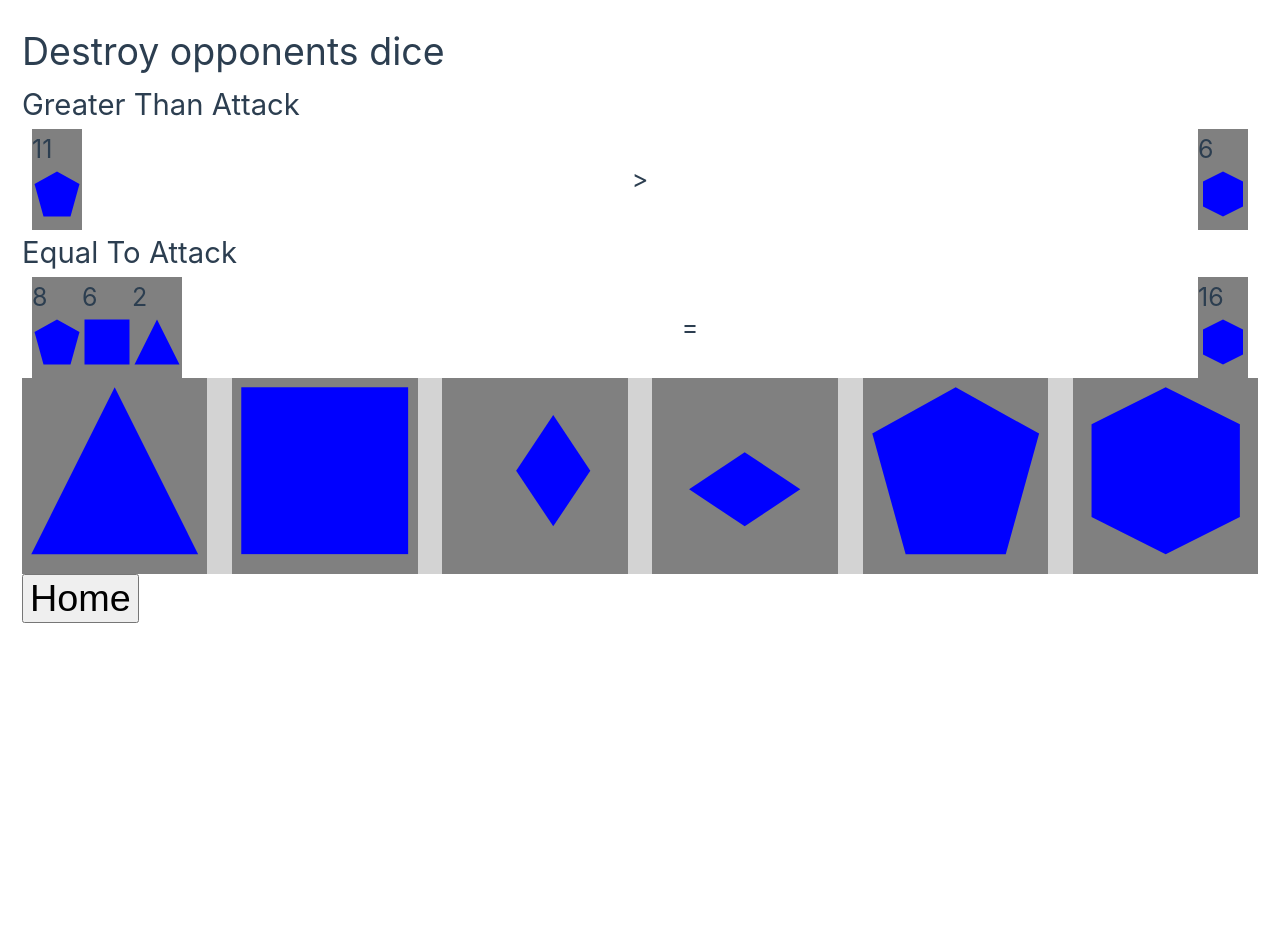
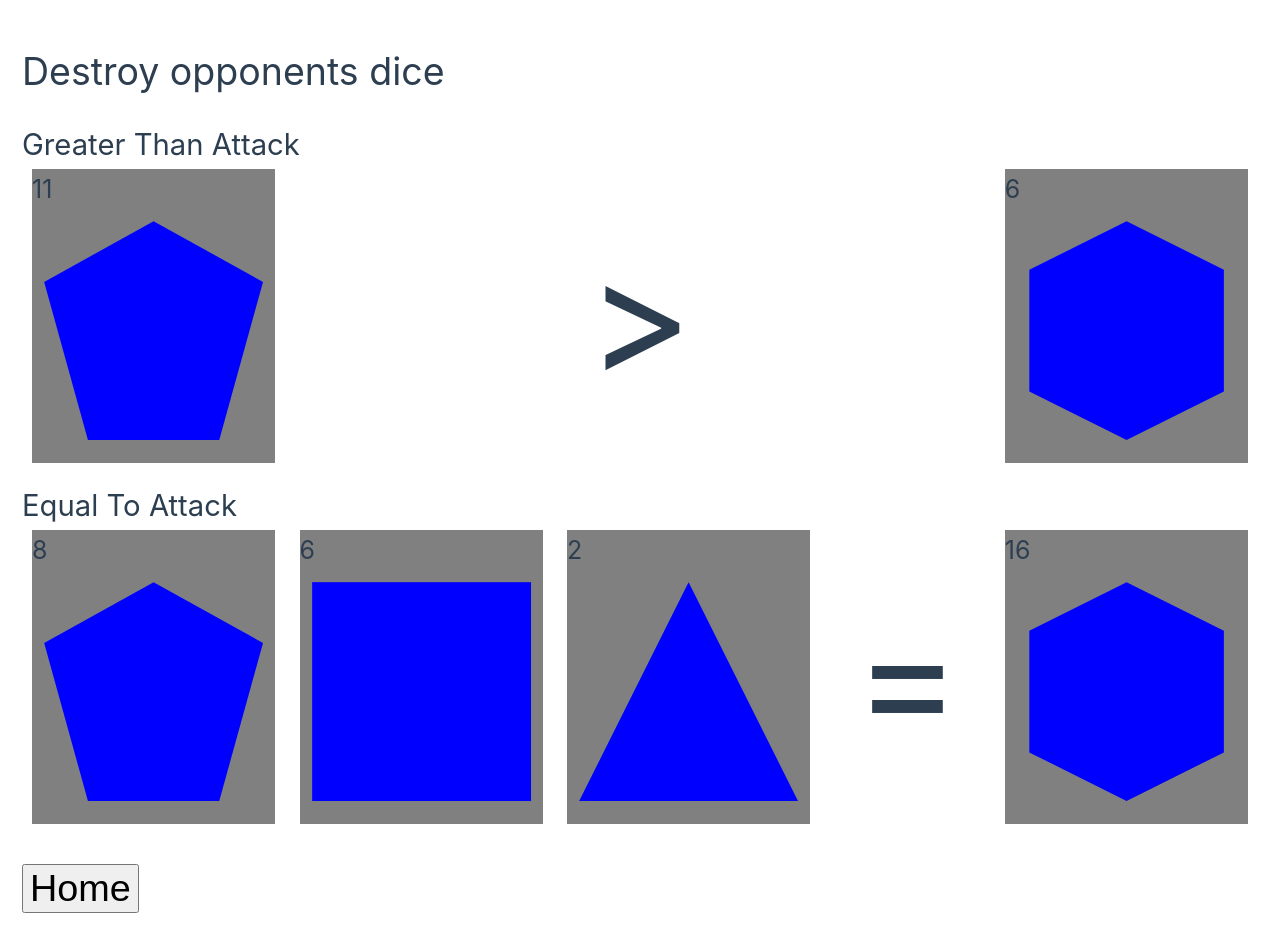
Before and after one commit to ericcorona1/dice-attack, a Vue app: page / in a window 1280 px wide. Both pictures are taken after a click on the button "How to Play". Before the commit the page ends 800 px from the top, so only its background shows below. Built offline with nearby package versions, Linux system fonts and the light colour scheme.

Commit message:
margins done, home button doesn't always stay at the bottom but not the worst, symbols are of an okay size

```diff
--- a/src/components/Instructions.vue
+++ b/src/components/Instructions.vue
@@ -9,10 +9,10 @@ const activeMenu = useMenuStore();
 
 <template>
   <section class="page">
-    <div>
     <header>
       <h2>Destroy opponents dice</h2>
     </header>
+    <div class="wrapper">
       <h3>Greater Than Attack</h3>
       <div class="attackType">
         <Dice :value="11" selected-die="D12" />
@@ -20,6 +20,8 @@ const activeMenu = useMenuStore();
         <p>></p>
         <Dice :value="6" selected-die="D20" />
       </div>
+    </div>
+    <div class="wrapper">
       <h3>Equal To Attack</h3>
       <div class="attackType">
         <Dice :value="8" selected-die="D12" />
@@ -30,7 +32,9 @@ const activeMenu = useMenuStore();
         <Dice :value="16" selected-die="D20" />
       </div>
     </div>
-    <div>
+
+    <button @click="activeMenu.changeActiveMenu('welcome')">Home</button>
+    <!-- <div>
     <DiceSelectArea>
       <Dice selected-die="D4" />
       <Dice selected-die="D6" />
@@ -39,20 +43,28 @@ const activeMenu = useMenuStore();
       <Dice selected-die="D12" />
       <Dice selected-die="D20" />
     </DiceSelectArea>
-    </div>
-    <button @click="activeMenu.changeActiveMenu('welcome')">Home</button>
+  </div> -->
   </section>
 </template>
 
 <style scoped>
+section > * {
+  margin: 20px auto;
+}
 .attackType {
   display: flex;
   justify-content: space-evenly;
   max-width: calc(100% - 20px);
   margin: auto;
+  gap: 2%;
 }
 
 .attackType p {
+  font-size: clamp(4rem, 20vw, 10rem);
   margin: auto;
 }
+
+.attackType .dice {
+  width: 20%;
+}
 </style>
```
Lines whose indentation alone changed are shown as unchanged.
